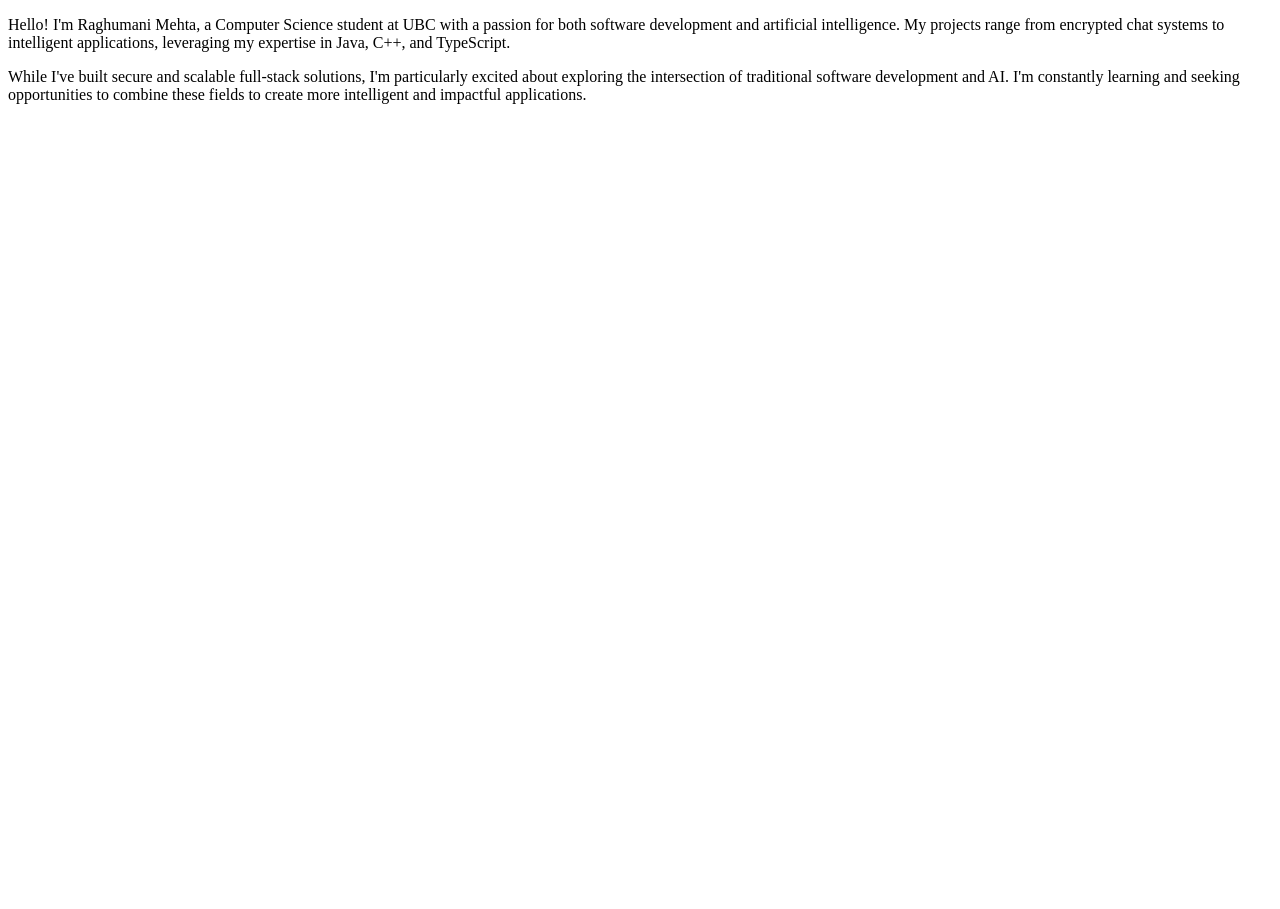
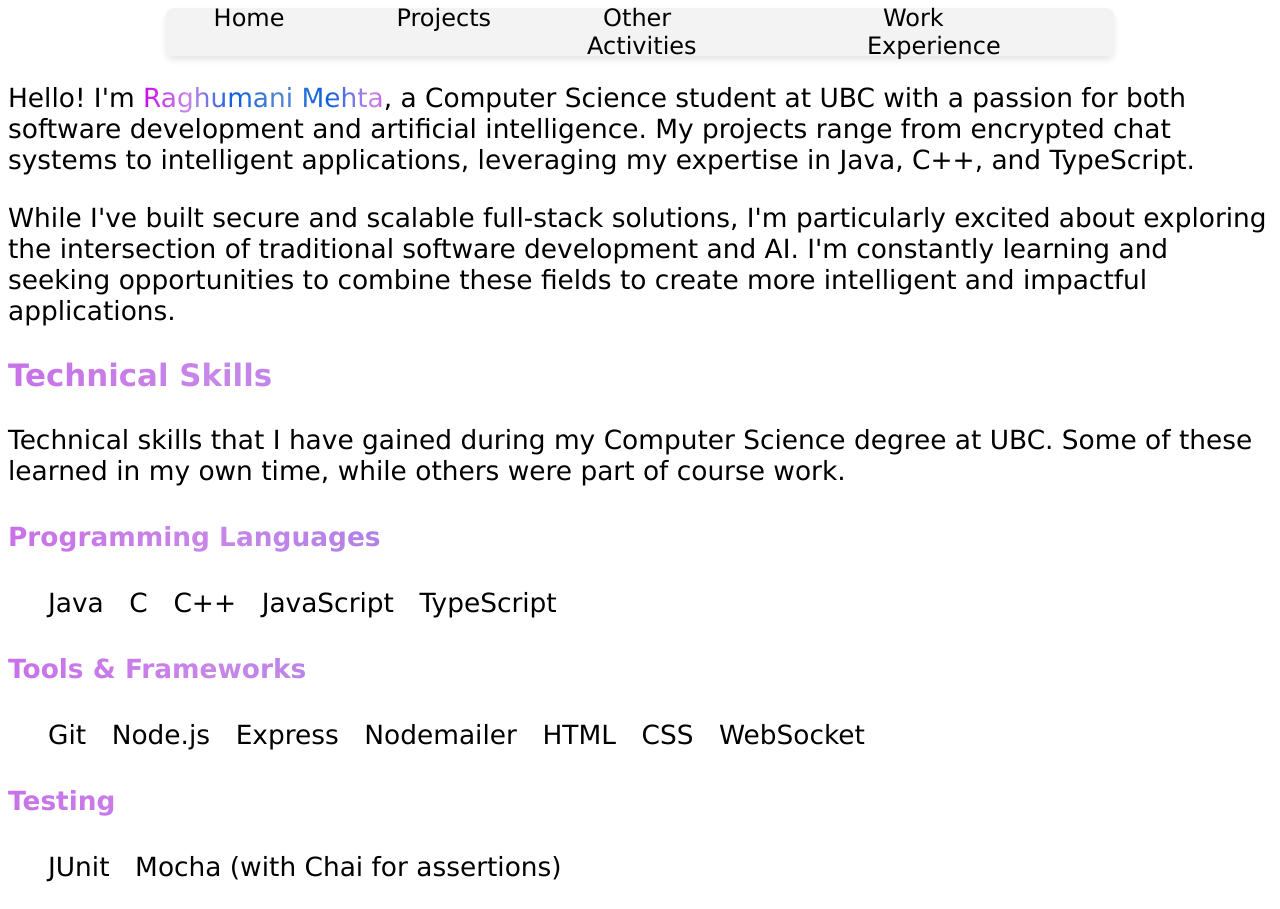
Before and after one commit to raghumanimehta/PortfolioWebsiteReact, a React (Vite) app: page / in a window 1280 px wide. Before the commit the page ends 800 px from the top, so only its background shows below. Built offline with nearby package versions, Linux system fonts and the light colour scheme.

Commit message:
added more features (to be continued)

```diff
--- a/index.html
+++ b/index.html
@@ -8,5 +8,6 @@
 <body>
     <div id="root"></div>
     <script type="module" src="/src/main.jsx"></script>
+    <link rel="stylesheet" href="style.css">
 </body>
 </html>
--- a/src/App.jsx
+++ b/src/App.jsx
@@ -1,8 +1,16 @@
 import React from 'react';
 import Intro from './components/intro'
+import Navbar from './components/Navbar';
+import Skills from './components/Skills';
 
 function App() {
-    return (<Intro />);
+    return (
+        <div>
+            <Navbar />
+            <Intro />
+            <Skills />
+        </div>
+    )
 }
 
 export default App;
--- a/src/components/Intro.jsx
+++ b/src/components/Intro.jsx
@@ -1,7 +1,7 @@
 import React from 'react';
 
 function Intro() {
-    return (<div>
+    return (<div className= "intro">
         <p>
             Hello! I'm <span className="highlight">Raghumani Mehta</span>, a Computer Science student at UBC
             with a passion for both software development and artificial intelligence. My projects range from
--- /dev/null
+++ b/src/components/Navbar.jsx
@@ -0,0 +1,16 @@
+import React from "react";
+
+function Navbar() {
+    return (
+        <nav className="nav">
+            <ul>
+                <li><a href="/home">Home</a></li>
+                <li><a href="/projects">Projects</a></li>
+                <li><a href="/activities">Other Activities</a></li>
+                <li><a href="/experience">Work Experience</a></li>
+            </ul>
+        </nav>
+    );
+}
+
+export default Navbar
--- /dev/null
+++ b/src/components/Projects/Projects.jsx
@@ -0,0 +1,5 @@
+import React from "react";
+
+export default function Projects () {
+
+}
--- /dev/null
+++ b/src/components/Projects/Template.jsx
@@ -0,0 +1,6 @@
+import react from "react";
+import projects from "./IProject";
+
+export default function Template() {
+
+}
--- /dev/null
+++ b/src/components/Skills.jsx
@@ -0,0 +1,47 @@
+import React from "react";
+
+export default function Skills() {
+    return (
+        <section id="skills">
+            <h3>Technical Skills</h3>
+            <p className="section-description">
+                Technical skills that I have gained during my Computer Science degree at UBC.
+                Some of these learned in my own time, while others were part of course work.
+            </p>
+
+            <div className="skills-container">
+                <div className="skill-category">
+                    <h4>Programming Languages</h4>
+                    <ul>
+                        <li>Java</li>
+                        <li>C</li>
+                        <li>C++</li>
+                        <li>JavaScript</li>
+                        <li>TypeScript</li>
+                    </ul>
+                </div>
+
+                <div className="skill-category">
+                    <h4>Tools & Frameworks</h4>
+                    <ul>
+                        <li>Git</li>
+                        <li>Node.js</li>
+                        <li>Express</li>
+                        <li>Nodemailer</li>
+                        <li>HTML</li>
+                        <li>CSS</li>
+                        <li>WebSocket</li>
+                    </ul>
+                </div>
+
+                <div className="skill-category">
+                    <h4>Testing</h4>
+                    <ul>
+                        <li>JUnit</li>
+                        <li>Mocha (with Chai for assertions)</li>
+                    </ul>
+                </div>
+            </div>
+        </section>
+    )
+}
--- /dev/null
+++ b/style.css
@@ -0,0 +1,104 @@
+* {
+    font-family:Verdana, Geneva, Tahoma, sans-serif;
+    /* font-size: 1rem; */
+}
+.nav {
+    display: flex;
+    align-items: center;
+    justify-content: space-evenly;
+    gap: 2vw;
+    font-size: 1.5rem;
+    padding: 0 2rem;
+    background-color: rgba(240, 240, 240, 0.8);
+    border-radius: 8px;
+    box-shadow: 0 4px 6px rgba(0, 0, 0, 0.1);
+    height: clamp(3rem, 5vh, 5rem);
+
+    /* Fix the width/margin issue */
+    width: 70%;  /* Instead of 100% - accounts for the margins */
+    margin: 0 auto;  /* Centers the nav and handles the margins */
+}
+
+.nav ul {
+    display: flex;
+    flex-direction: row;
+    justify-content: space-evenly;
+    list-style: none;
+    gap: 5rem;
+    padding: 0; /* Add this to remove default padding */
+    margin: 0; /* Add this to remove default margin */
+    /* margin-left: 30%;x */
+    width: 100%; /* If you want the items to use full width */
+}
+
+.nav a {
+    text-decoration: none;
+    color: inherit;
+    padding: 0.5rem 1rem;
+}
+.intro {
+    font-size: 1.65rem;
+}
+
+.highlight {
+    background: radial-gradient(
+        circle at center,    /* or 'circle at 50%' */
+        #5989d1,
+        #075ee0,
+        #c887e8,
+        #ca02ed
+    );
+    -webkit-text-fill-color: transparent;
+    -webkit-background-clip: text;
+    background-clip: text;
+    background-size: 150% 150%;  /* For animation */
+    animation: pulse 5s ease infinite;
+}
+
+@keyframes pulse {
+    0% {
+        background-size: 100% 100%;
+    }
+    50% {
+        background-size: 150% 150%;
+    }
+    100% {
+        background-size: 100% 100%;
+    }
+}
+
+#skills {
+    font-size: 1.65rem;
+}
+
+#skills h3, h4 {
+    background: linear-gradient(
+        270deg,
+        #5989d1,
+        #075ee0,
+        #c887e8,
+        #ca02ed,
+        #5989d1    /* Repeat the first color */
+    );
+    -webkit-text-fill-color: transparent;
+    -webkit-background-clip: text;
+    background-clip: text;
+    background-size: 400% auto;  /* Increased to 400% */
+    animation: gradientMove 8s linear infinite;
+}
+
+@keyframes gradientMove {
+    0% {
+        background-position: 0% center;
+    }
+    100% {
+        background-position: -300% center;  /* Changed to -300% */
+    }
+}
+
+.skill-category ul{
+    display: flex;
+    flex-direction: row;
+    gap: 2vw;
+    list-style: none;
+}
```
Also changed, not shown: src/components/Projects/ChatApp.jsx (added, +7 -0 lines), src/components/Projects/IProject.ts (added, +84 -0 lines).
